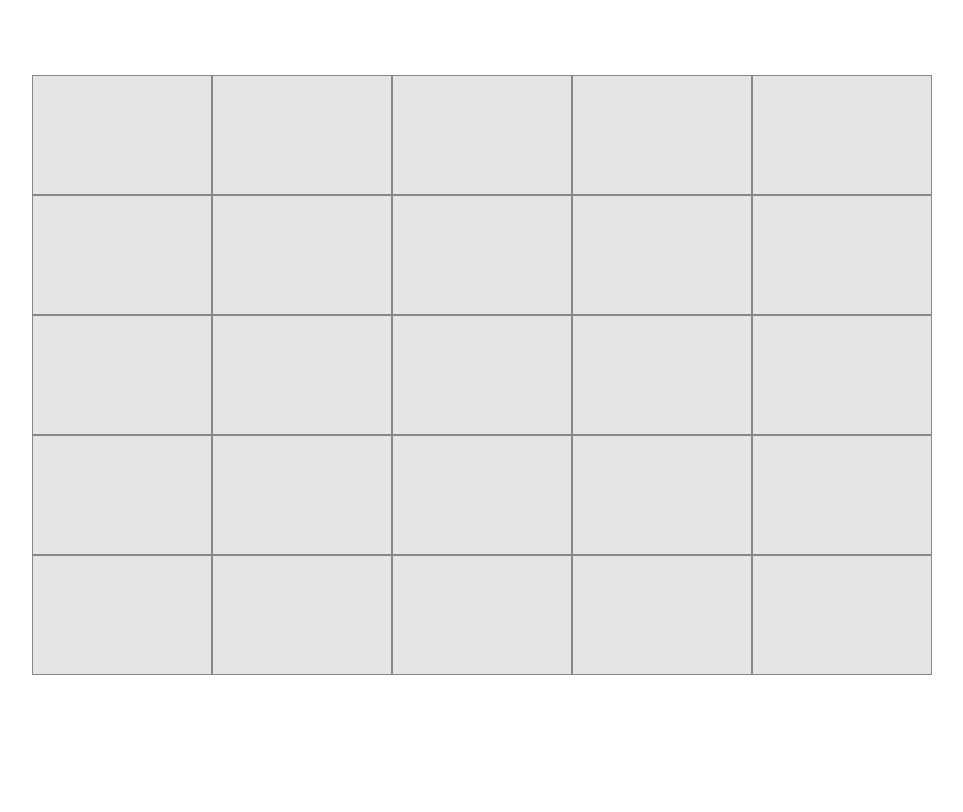
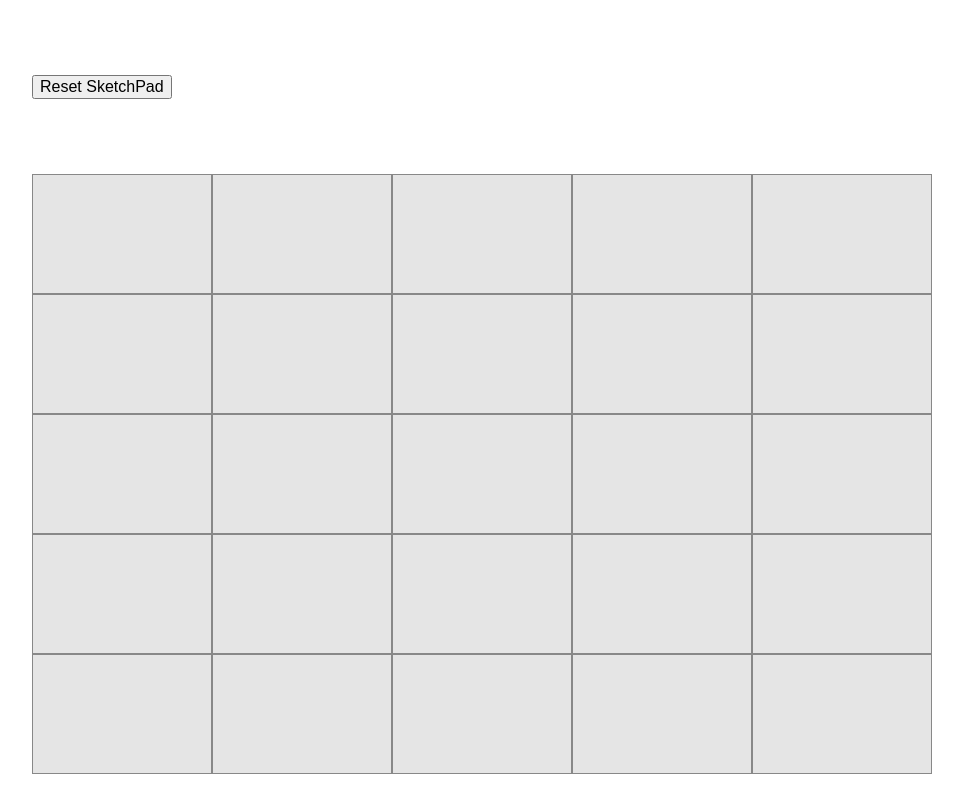
Before and after one commit to AyeSea/jquery-sketchpad, a plain HTML site: page index.html in a window 1280 px wide. Shown: the whole page, without its empty margins (158-1121 px from the left). Drawn offline with Linux system fonts and the light colour scheme.

Commit message:
add reset button with option to change grid size

```diff
--- a/css/main.css.scss
+++ b/css/main.css.scss
@@ -1,13 +1,22 @@
+.container {
+	width: 900px;
+	margin: 75px auto;
+	padding: 0;
+}
+
+.header-button {
+
+}
+
 #grid-container {
-  width: 900px;
+  @extend .container;
   height: 600px;
   background-color: #888;
-  margin: 75px auto;
-  padding: 0;
 
   .grid-box {
   	float: left;
   	margin: 1px;
 		background-color: #e5e5e5;
   }
+
 }
--- a/index.html
+++ b/index.html
@@ -10,6 +10,10 @@
 <body>
 
 	<!-- Grid Container -->
+	<div class="container">
+		<button class="header-button" onclick="resetGrid()">Reset SketchPad</button>
+	</div>
+
 	<section id="grid-container">
 	</section>
 
--- a/js/main.js
+++ b/js/main.js
@@ -3,7 +3,7 @@ $(document).ready(function() {
 	boxHover();
 });
 
-var createGrid = function(rows, cols) {
+function createGrid(rows, cols) {
 	var width = (900 - cols * 2) / cols + 'px';
 	var height = (600 - rows * 2) / rows + 'px';
 
@@ -11,11 +11,25 @@ var createGrid = function(rows, cols) {
 		$('#grid-container').append('<div></div>');
 	};
 
-	$('div').css({height: height, width: width}).addClass('grid-box');
+	$('#grid-container').children('div').css({height: height, width: width}).addClass('grid-box');
 };
 
-var boxHover = function() {
+function boxHover() {
 	$('.grid-box').hover(function() {
 		$(this).css({'background-color': '#009933'})
 	});
 };
+
+function resetGrid() {
+	var response = confirm("Are you sure you want to reset the grid?");
+
+	if (response === true) {
+		$('.grid-box').remove();
+
+		var rows = prompt("Enter the new number of rows:");
+		var cols = prompt("Enter the new number of columns:");
+
+		createGrid(rows, cols);
+		boxHover();
+	};
+};
```
Also changed, not shown: css/main.css, 1 other file.
